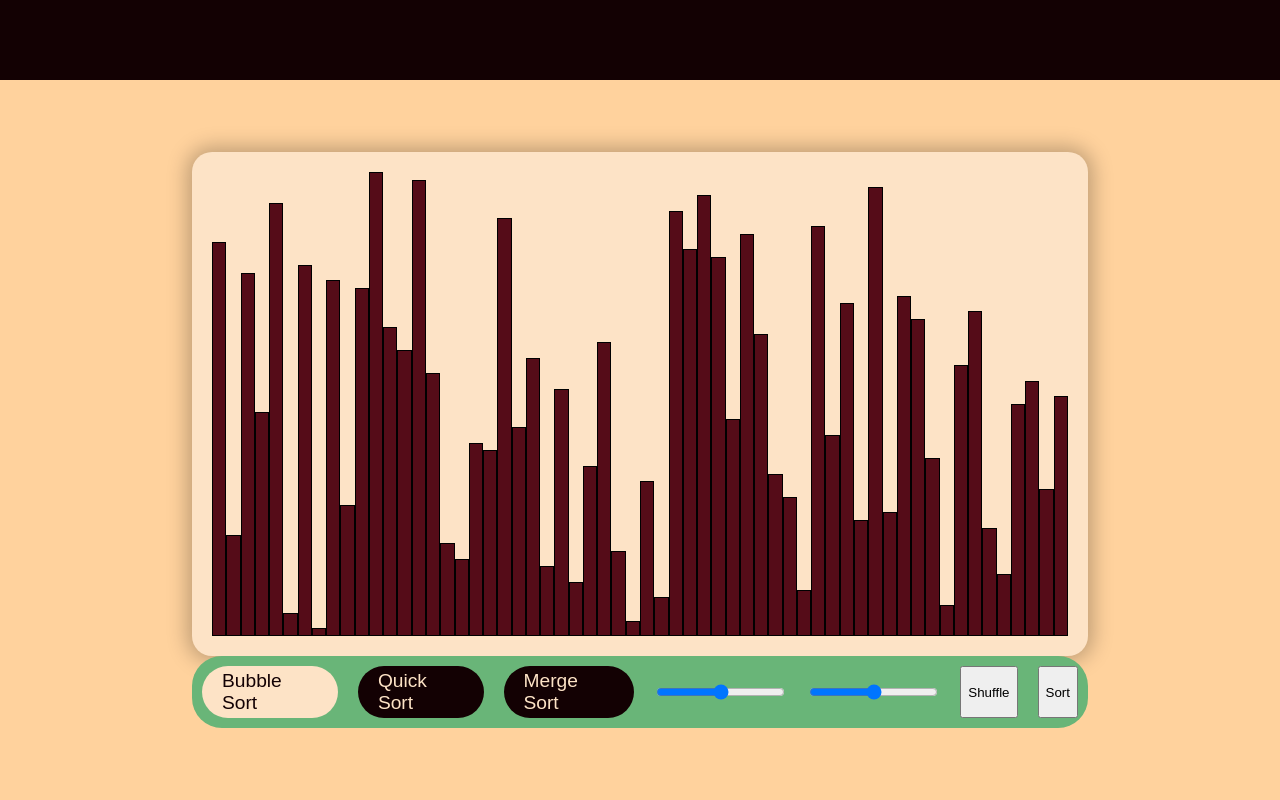
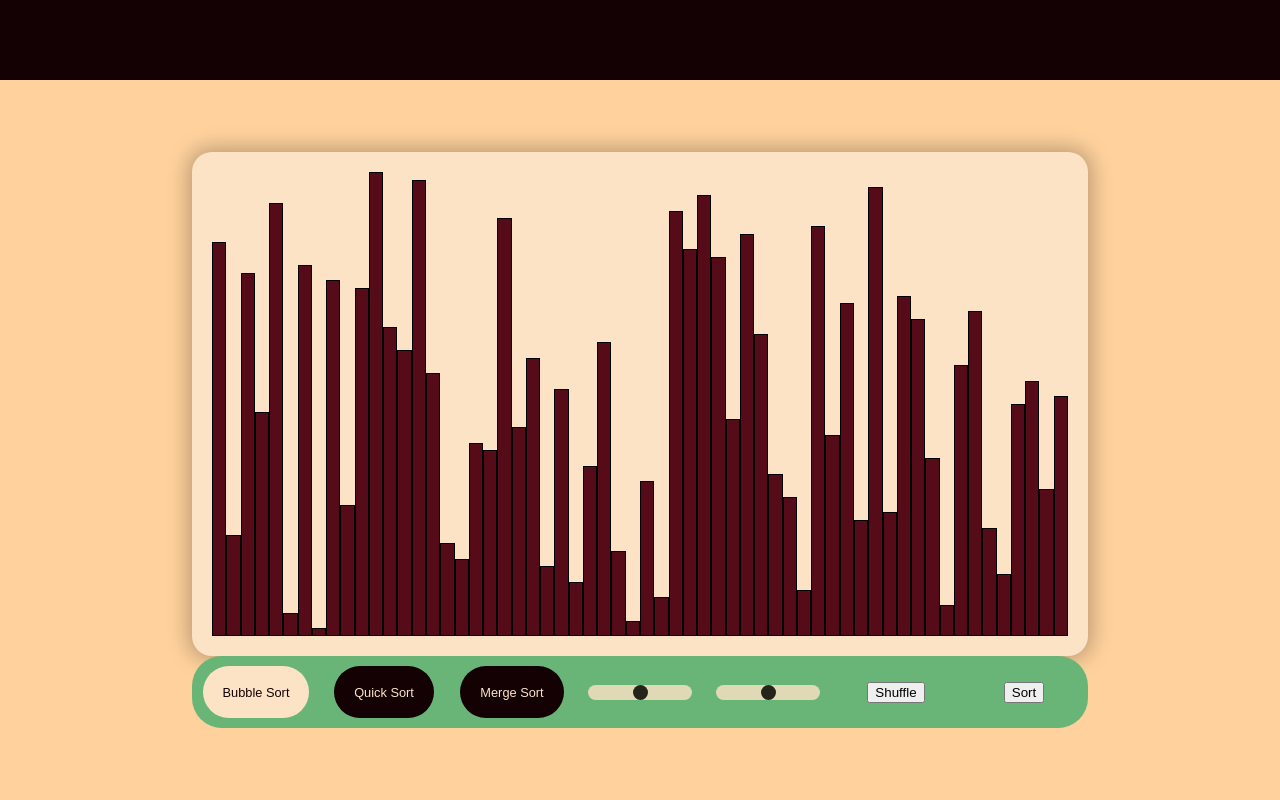
Before and after one commit to tiberiu1204/sorting-visualiser-server, a web app: file index.html in a window 1280 px wide. Run offline with its HTML, style and script files only (its server is not run), Linux system fonts and the light colour scheme.

Commit message:
styled sliders

```diff
--- a/css/styles.css
+++ b/css/styles.css
@@ -14,6 +14,7 @@ html, body {
 
 body {
     min-height: calc(100vh - var(--header-height));
+    padding-top: var(--header-height);
 }
 
 .header-container {
@@ -28,7 +29,6 @@ body {
 .main-container {
     min-height: calc(100vh - var(--header-height));
     width: 100%;
-    margin-top: var(--header-height);
     display: flex;
     flex-direction: column;
     background-color: #FFD29D;
@@ -38,7 +38,7 @@ body {
 
 .app-container {
     width: 70%;
-    height: 90vh;
+    height: calc(100vh - var(--header-height));
     min-height: 460px;
     display: flex;
     flex-direction: column;
@@ -82,14 +82,24 @@ body {
     height: 10%;
     background-color: #69B578;
     display: flex;
+    align-items: center;
+    justify-content: center;
     gap: 20px;
     border-radius: 30px;
     padding: 10px;
 }
 
+.option-container {
+    height: 100%;
+    width: 300px;
+    height: 100%;
+    display: flex;
+    align-items: center;
+    justify-content: center;
+}
+
 .algorithm-button {
-    min-width: 50px;
-    max-width: 200px;
+    height: 100%;
     background-color: #130103;
     color: #FDE3C6;
     display: flex;
@@ -97,7 +107,8 @@ body {
     justify-content: center;
     padding: 0 20px 0 20px;
     border-radius: 30px;
-    font-size: 1.2rem;
+    font-size: .8rem;
+    transition: all 400ms;
 }
 
 .algorithm-button:hover {
@@ -107,6 +118,41 @@ body {
 .algorithm {
     display: none;
 }
+
+.slider {
+    appearance: none;
+    width: 100%;
+    border-radius: 20px;
+    background-color: #FDE3C6;
+    opacity: .8;
+    transition: all 400ms
+}
+
+.slider:hover {
+    opacity: 1;
+    box-shadow: 0 0 10px 3px rgba(0, 0, 0, .20);
+}
+
+.slider:disabled {
+    opacity: .5;
+}
+
+.slider::-moz-range-thumb {
+    background: #130103;
+    width: 15px;
+    height: 15px;
+    border: none;
+    cursor: pointer;
+}
+
+.slider::-webkit-slider-thumb {
+    appearance: none;
+    width: 15px;
+    height: 15px;
+    border-radius: 999px;
+    background: #130103;
+    cursor: pointer;
+  }
 
 @media (max-width: 684px) {
     .app-container {
--- a/index.html
+++ b/index.html
@@ -14,23 +14,31 @@
             <div class="viz-container">
                 <div class="sticks-container"></div>
             </div>
-            <div class="viz-options-container">
-                <!-- bubble sort -->
+            <div class="viz-options-container">                <!-- algorith selector -->
+                <div class="option-container">
                     <label for="bubble-sort" class="algorithm-button">Bubble Sort</label>
                     <input type="radio" name="algorithm" class="algorithm" id="bubble-sort" value="1" checked>
-                <!-- quick sort -->
+                </div>
+                <div class="option-container">
                     <label for="quick-sort" class="algorithm-button">Quick Sort</label>
                     <input type="radio" name="algorithm" class="algorithm" id="quick-sort" value="2">
-                <!-- merge sort -->
+                </div>
+                <div class="option-container">
                     <label for="merge-sort" class="algorithm-button">Merge Sort</label>
                     <input type="radio" name="algorithm" class="algorithm" id="merge-sort" value="3">
-                <!-- size and speed sliders -->
+                </div>
+                <div class="option-container">
                     <input type="range" min="1" max="5" class="slider" id="size" value="3">
+                </div>
+                <div class="option-container">
                     <input type="range" min="1" max="3" class="slider" id="speed" value="2">
-                <!-- shuffle button -->
+                </div>
+                <div class="option-container">
                     <button type="button" id="shuffle" class="button">Shuffle</button>
-                <!-- sort button -->
+                </div>
+                <div class="option-container">
                     <button type="button" id="sort" class="button">Sort</button>
+                </div>
             </div>
         </div>
     </div>
--- a/scripts/core.js
+++ b/scripts/core.js
@@ -17,6 +17,7 @@ setup();
 function setup() {
 
     getSpeed();
+    setOptionWidth();
 
     algorithmInputs.forEach(input => {
         checkIfSelected(input);
@@ -56,6 +57,16 @@ function setup() {
         } else {
             label.style.color = "#FDE3C6";
             label.style.backgroundColor = "#130103";
+        }
+    }
+
+    function setOptionWidth() {
+        const vizOptionsContainer = document.querySelector(".viz-options-container");
+        const chilren = vizOptionsContainer.children;
+        let childWidth = 100 / vizOptionsContainer.childElementCount + "%";
+
+        for(let i = 0; i < vizOptionsContainer.childElementCount; ++i) {
+            chilren[i].style.width = childWidth;
         }
     }
 }
```
Lines whose indentation alone changed are shown as unchanged.
